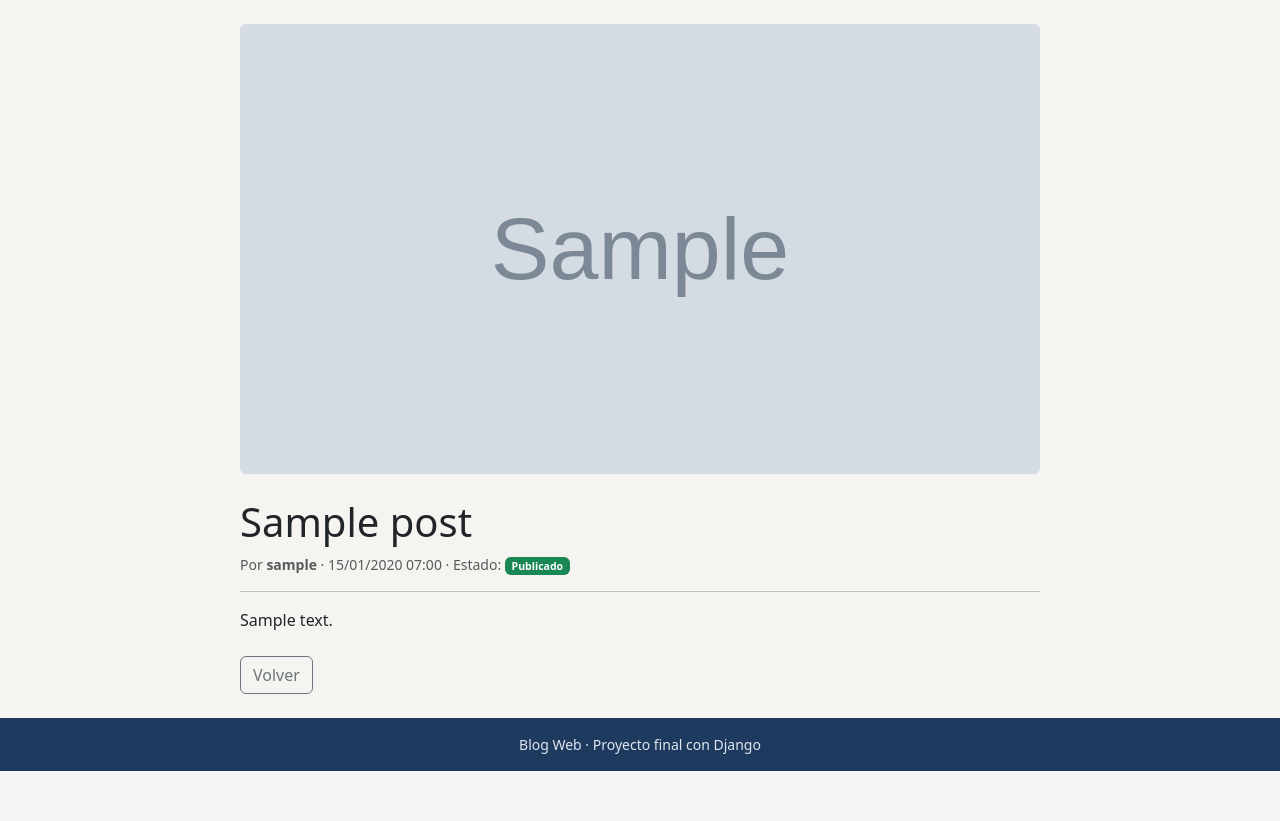
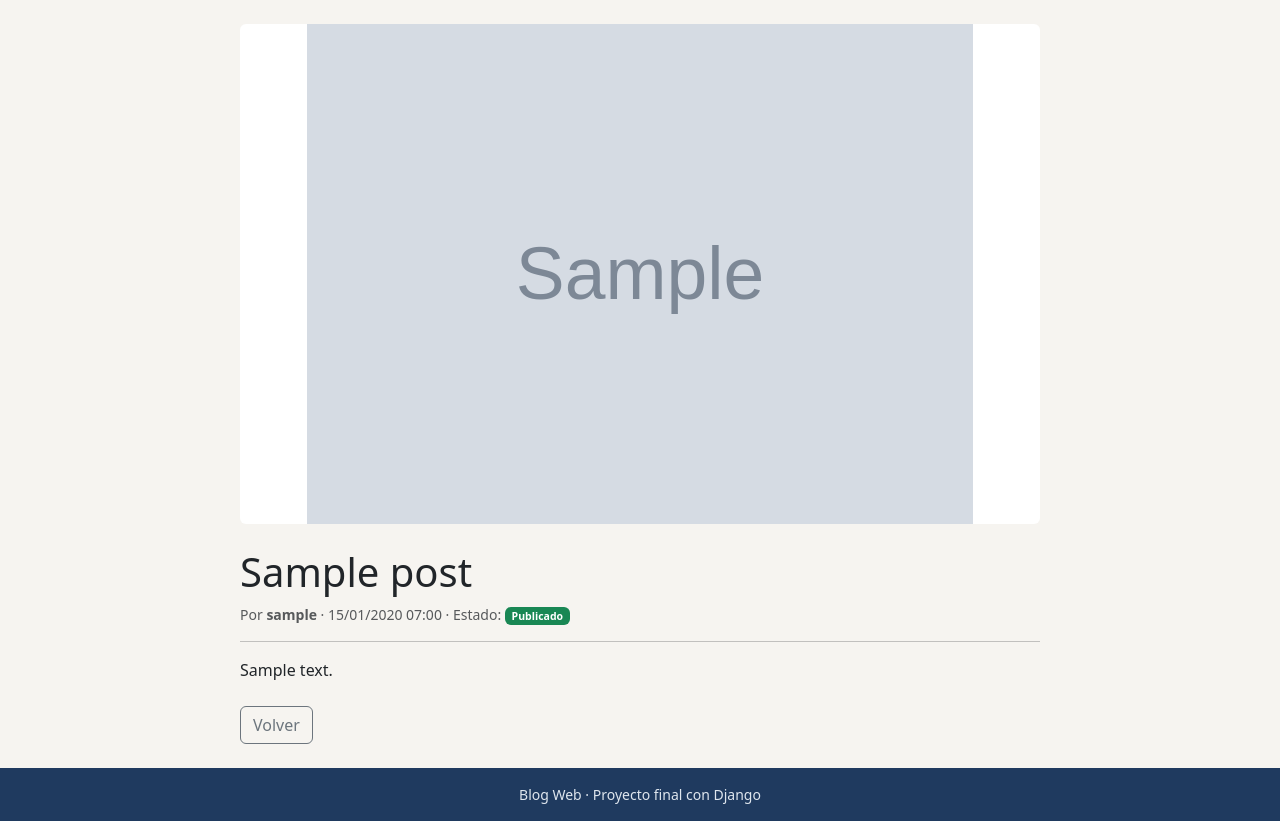
Before and after one commit to Bautista-Bevilacqua/blog-django, a Django app: page /posts/1/ in a window 1280 px wide. Shown: the part 56-877 px from the top of the page. Before the commit the page ends 827 px from the top, so only its background shows below. Run offline with Django 5.2, Linux system fonts and the light colour scheme; tables that the repository leaves empty hold one stand-in row (values such as "Sample post"); grey boxes marked "Sample" are stand-in pictures.

Commit message:
Mostrar las imágenes de los posts completas en tarjetas y detalle

```diff
--- a/posts/static/posts/css/estilos.css
+++ b/posts/static/posts/css/estilos.css
@@ -42,12 +42,13 @@ body {
 }
 
 .post-card-img {
-    height: 200px;
+    width: 100%;
+    aspect-ratio: 2 / 1;
     object-fit: cover;
 }
 
 .post-img-placeholder {
-    height: 200px;
+    aspect-ratio: 2 / 1;
     display: flex;
     align-items: center;
     justify-content: center;
@@ -57,9 +58,10 @@ body {
 }
 
 .post-detail-img {
-    max-height: 450px;
     width: 100%;
-    object-fit: cover;
+    max-height: 500px;
+    object-fit: contain;
+    background: #fff;
 }
 
 .post-contenido {
```
